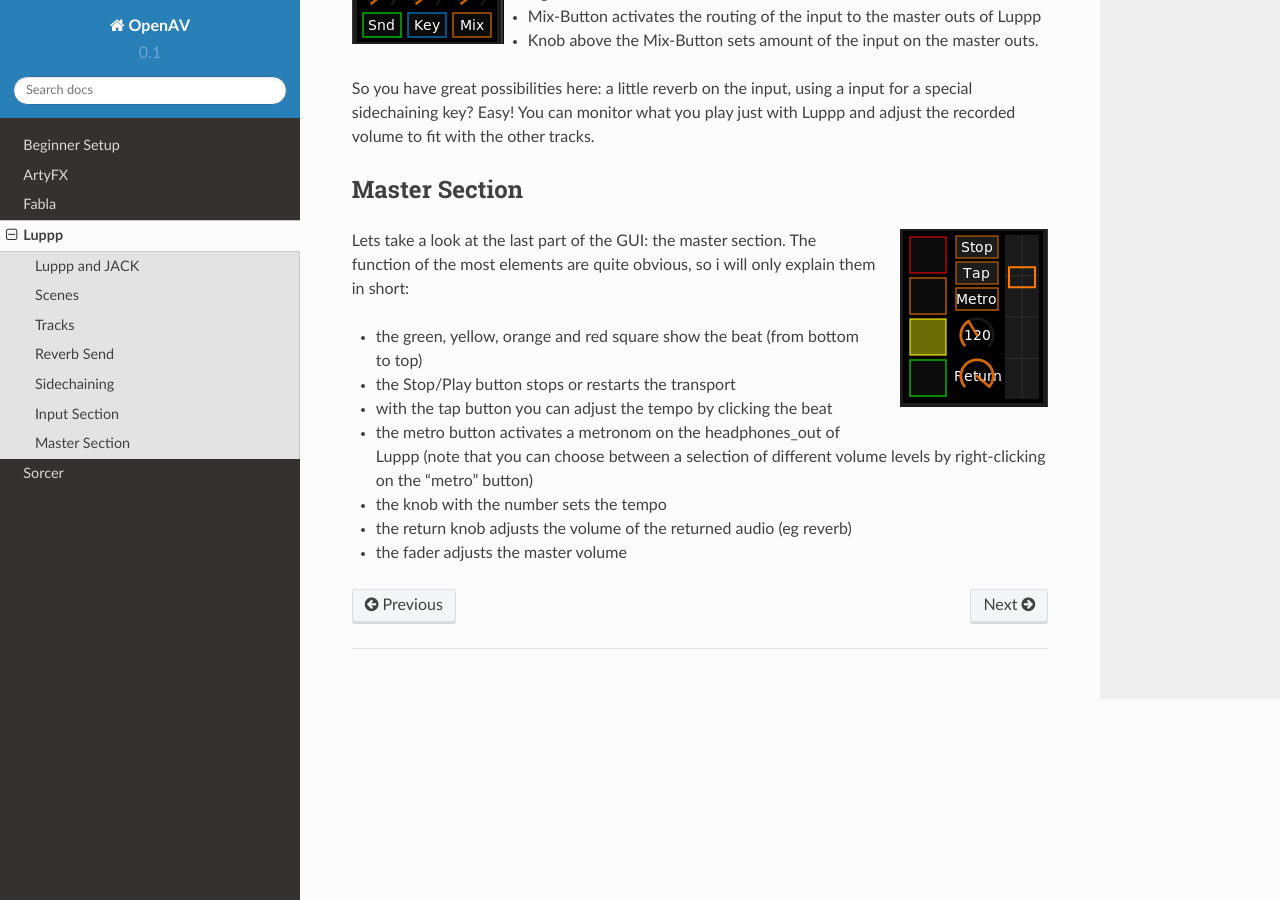
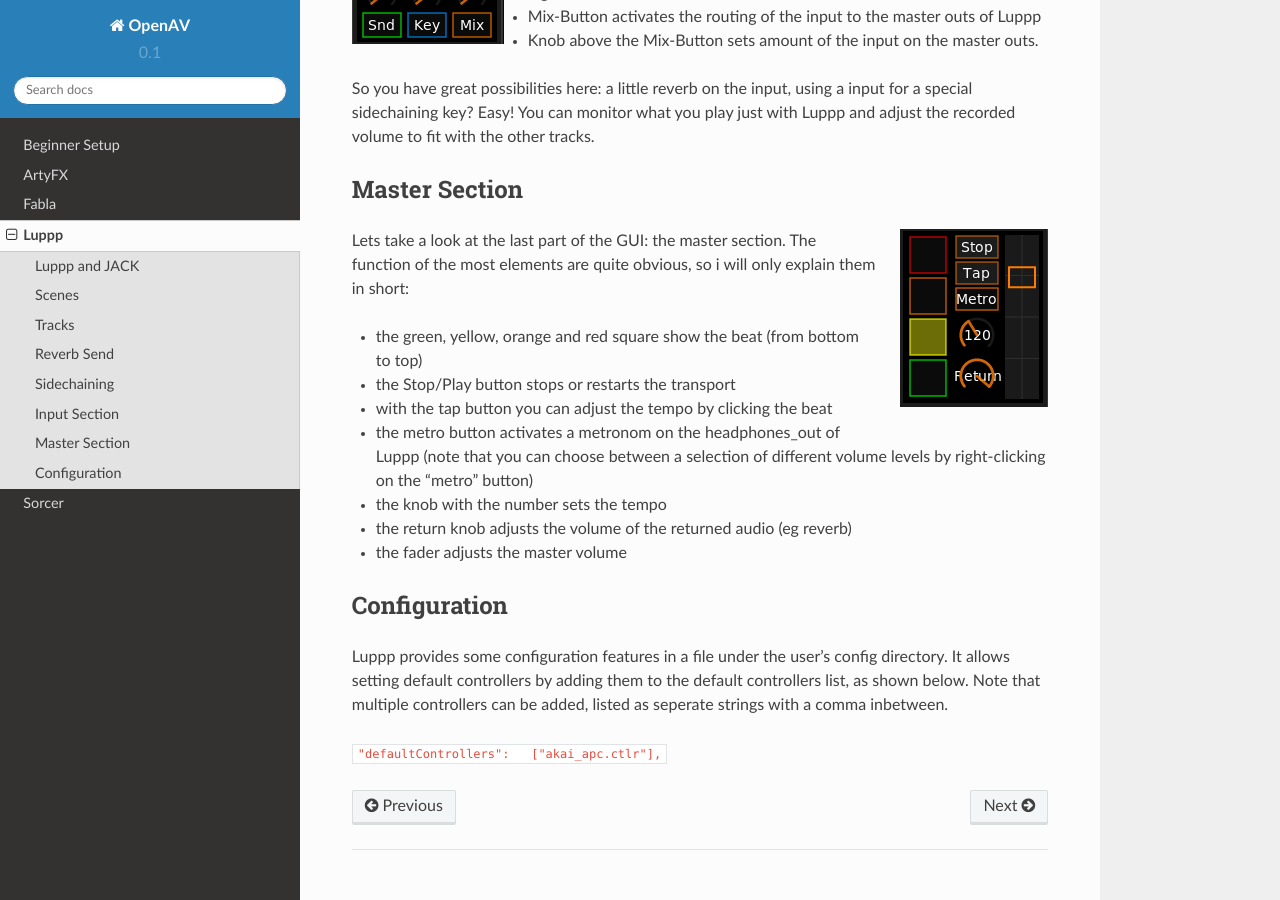
Before and after one commit to openAVproductions/openAV-manual, a Sphinx documentation site: the page built from source/luppp.rst, in a window 1280 px wide and 900 px high, scrolled down 5124 px. Built offline with Sphinx 7.4.7 and the Read the Docs theme 2.0.0, drawn with Linux system fonts in a browser that asks for light colours.

Commit message:
luppp: add default controllers to config section

```diff
--- a/source/luppp.rst
+++ b/source/luppp.rst
@@ -177,3 +177,14 @@
 * the knob with the number sets the tempo
 * the return knob adjusts the volume of the returned audio (eg reverb)
 * the fader adjusts the master volume
+
+Configuration
+=============
+
+Luppp provides some configuration features in a file under the user's
+config directory. It allows setting default controllers by adding them
+to the default controllers list, as shown below. Note that multiple
+controllers can be added, listed as seperate strings with a comma
+inbetween.
+
+``"defaultControllers":   ["akai_apc.ctlr"],``
```
